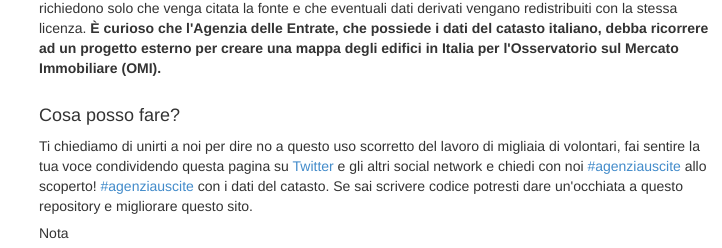
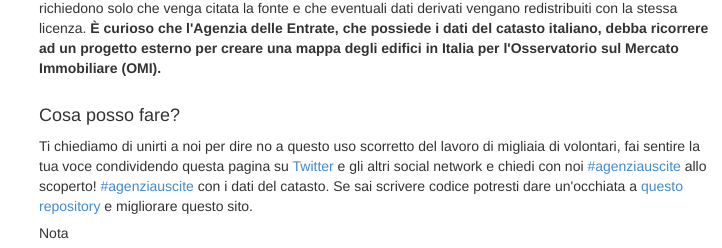
Before and after one commit to osmItalia/agenziauscite.openstreetmap.it, a plain HTML site: page index.html in a window 1280 px wide. Shown: the part 1019-1267 px from the top of the page, 266-988 px from the left. Drawn offline with Linux system fonts and the light colour scheme.

Commit message:
Add repo links, add link to backend in README

```diff
--- a/index.html
+++ b/index.html
@@ -85,8 +85,8 @@
           gli altri social network e chiedi con noi<a href="https://twitter.com/hashtag/agenziauscite?src=hash">
           #agenziauscite</a> allo scoperto! <a href="https://twitter.com/hashtag/agenziauscite?src=hash">
           #agenziauscite</a> con i dati del catasto.
-          Se sai scrivere codice potresti dare un'occhiata a questo repository
-          e migliorare questo sito.
+          Se sai scrivere codice potresti dare un'occhiata a <a href="https://github.com/osmItalia/agenziauscite.openstreetmap.it"
+          target="_blank">questo repository</a> e migliorare questo sito.
           </p>
 
          <h5>Nota</h5>
```
Also changed, not shown: compare.html (+2 -2 lines), contacts.html (+1 -1 lines), README.md.
